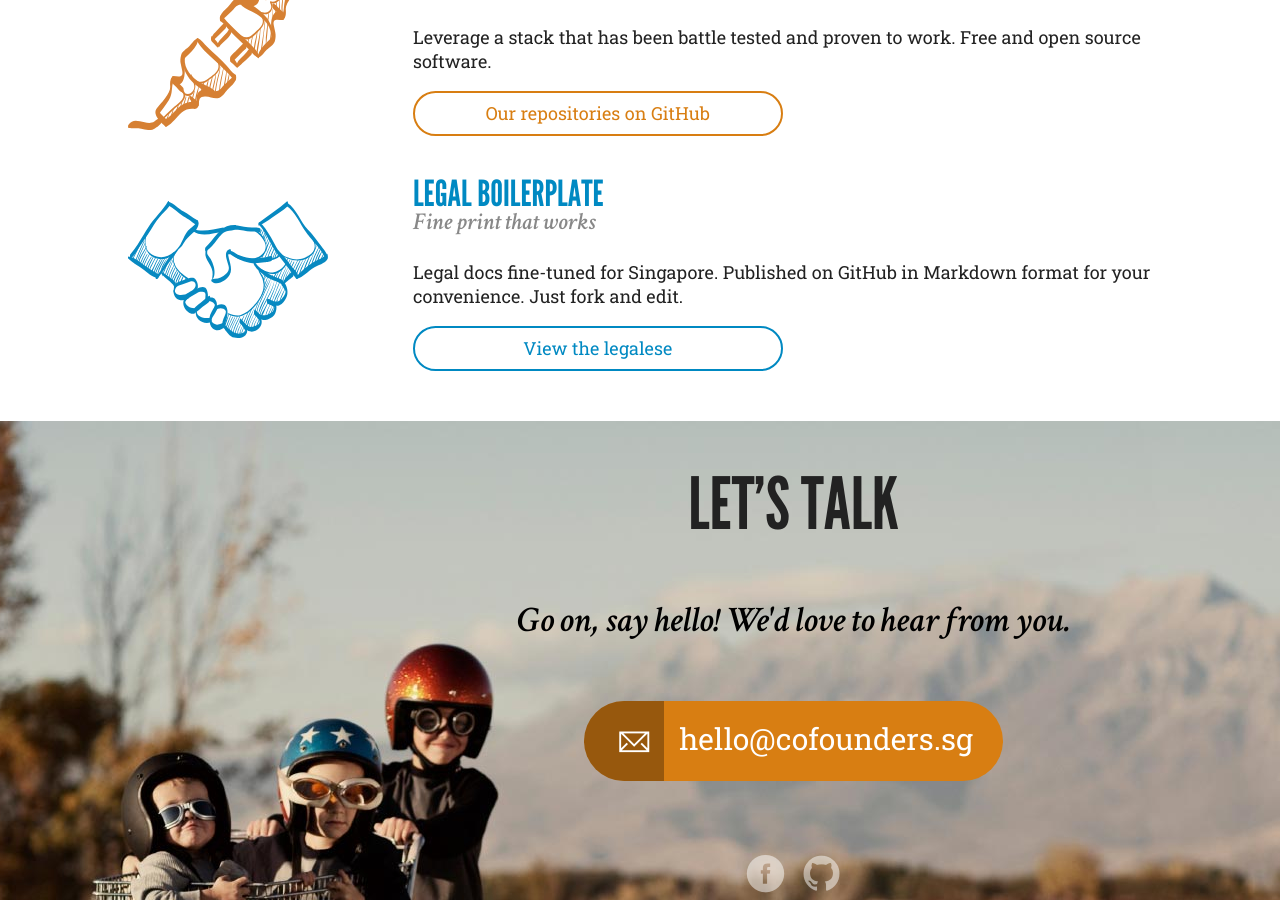
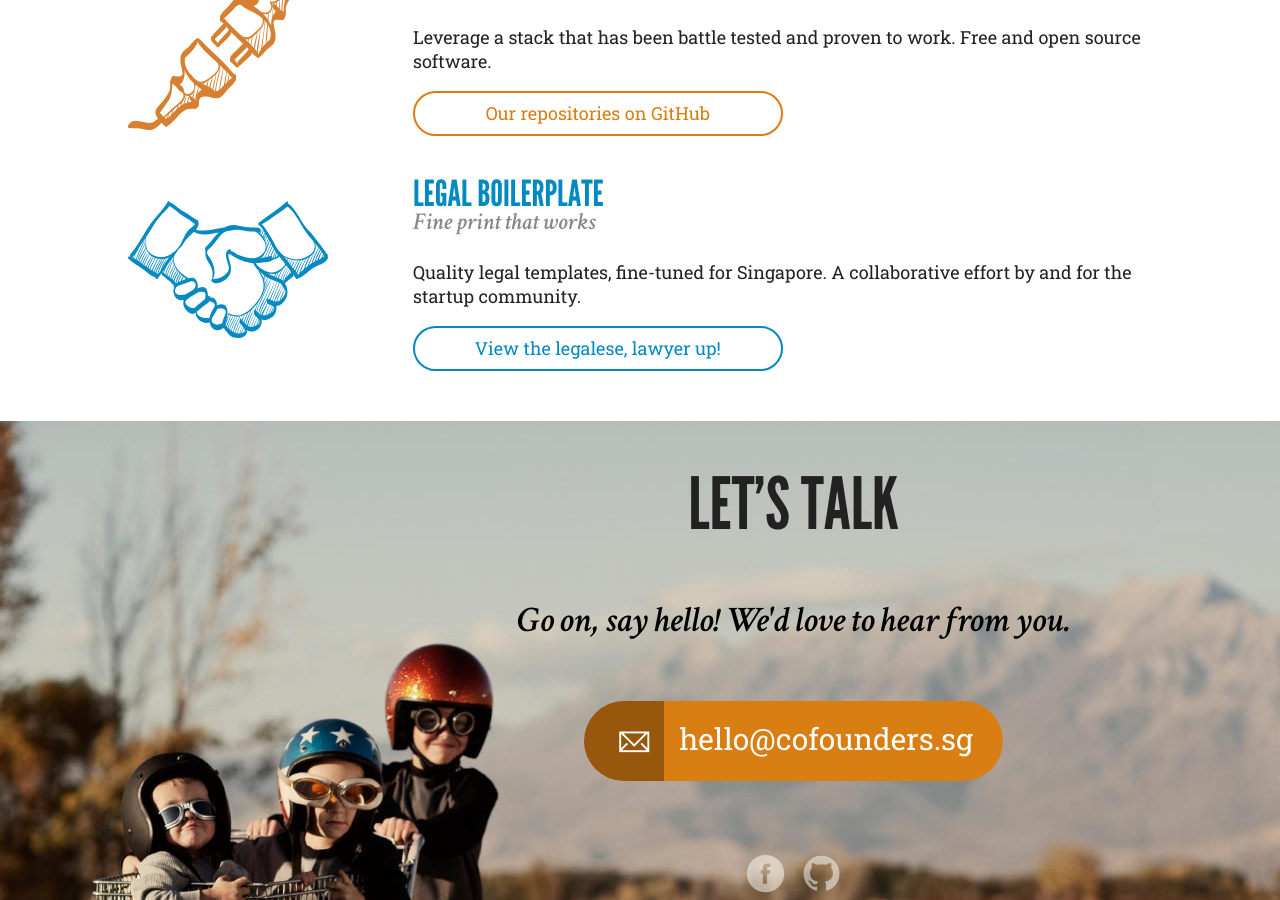
Before and after one commit to cofounders/cofounders.github.io, a Jekyll site: the page built from index.html, in a window 1280 px wide and 900 px high, scrolled down 4084 px. Built offline with Jekyll 4.4.1, drawn with Linux system fonts in a browser that asks for light colours; some web fonts are replaced.

Commit message:
Copy tweaks for Legal section

```diff
--- a/index.html
+++ b/index.html
@@ -176,8 +176,8 @@ layout: menu
               <h2>Legal boilerplate</h2>
               <p>Fine print that works</p>
             </header>
-            <p>Legal docs fine-tuned for Singapore. Published on GitHub in Markdown format for your convenience. Just fork and edit.</p>
-            <label class="link">View the legalese</label>
+            <p>Quality legal templates, fine-tuned for Singapore. A collaborative effort by and for the startup community.</p>
+            <label class="link">View the legalese, lawyer up!</label>
           </div>
           <figure>
             <img src="images/tools-legal.svg" />
```
